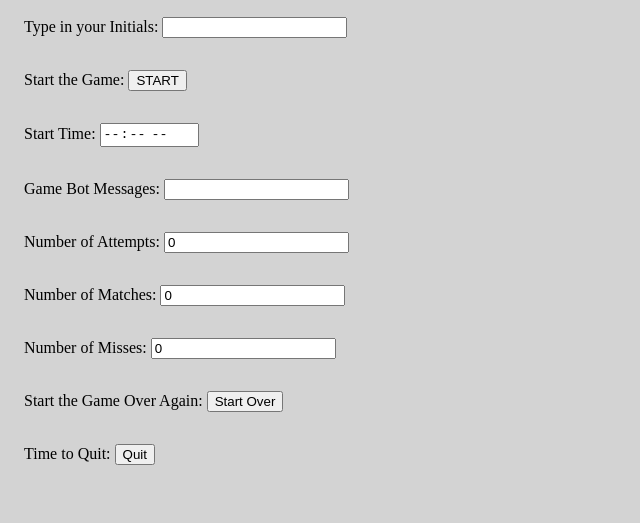
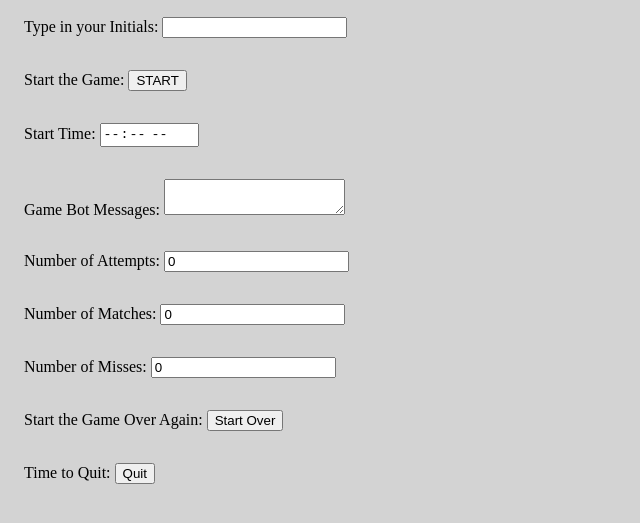
Before and after one commit to dbheale/NJIT-Milestone-Project-1, a plain HTML site: page index.html in a window 1280 px wide. Shown: the part 79-602 px from the top of the page, without its empty margins (0-640 px from the left). Drawn offline with Linux system fonts and the light colour scheme.

Commit message:
make bot message textarea so it has room for the message

```diff
--- a/index.html
+++ b/index.html
@@ -28,7 +28,7 @@
                     </div>
                     <div class="interface">
                         <label for="status-banner">Game Bot Messages:</label>
-                        <input id="status-banner" type="text" value="" readonly/>
+                        <textarea id="status-banner" type="text" value="" readonly></textarea>
                     </div>
                     <div class="interface">
                         <label for="attempt-counter">Number of Attempts:</label>
```
